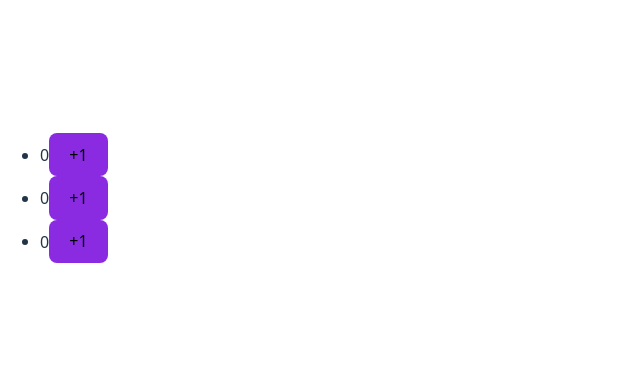
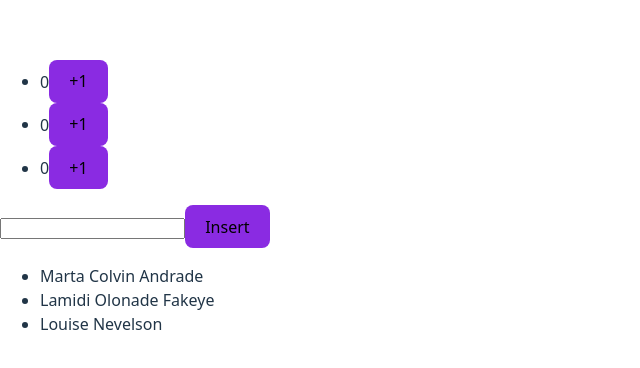
Before and after one commit to Kendi-prog/learning, a React (Vite) app: page / in a window 1280 px wide. Shown: the part 202-570 px from the top of the page, without its empty margins (0-640 px from the left). Built offline with nearby package versions, Linux system fonts and the light colour scheme.

Commit message:
inserting an item in an array using slice

```diff
--- a/src/App.jsx
+++ b/src/App.jsx
@@ -31,6 +31,7 @@ import List from "./react-dev/list";
 import List2 from "./react-dev/list2";
 import ShapeEditor from "./react-dev/shapes";
 import Counters from "./react-dev/counters";
+import InsertingArray from "./react-dev/insertArray";
 
 function App() {
   const [count, setCount] = useState(0);
@@ -81,6 +82,7 @@ function App() {
       <List2 />
       <ShapeEditor /> */}
       <Counters />
+      <InsertingArray />
     </div>
   );
 }
--- /dev/null
+++ b/src/react-dev/insertArray.jsx
@@ -0,0 +1,43 @@
+import { useState } from "react";
+
+let nextId = 3;
+const initialArtists = [
+    { id: 0, name: 'Marta Colvin Andrade' },
+    { id: 1, name: 'Lamidi Olonade Fakeye'},
+    { id: 2, name: 'Louise Nevelson'},
+];
+
+export default function InsertingArray() {
+    const [name, setName] = useState('');
+    const [artists, setArtists] = useState(initialArtists);
+
+    const handleInsertingArrayClick = () => {
+       const insertAt = 3;
+       const nextArtists = [
+            ...artists.slice(0, insertAt),
+            { id : nextId++, name: name },
+            ...artists.slice(insertAt)
+       ]
+       setArtists(nextArtists);
+       setName('');
+    }
+
+    return(
+        <>
+            <input
+                value={name}
+                onChange={(e) => setName(e.target.value)}
+            />
+            <button onClick={handleInsertingArrayClick}>Insert</button>
+            <ul>
+                {artists.map(artist =>
+                    <li key={artist.id}>
+                        {artist.name}
+                    </li>
+                )}
+            </ul>
+
+        </>
+    )
+
+}
```
